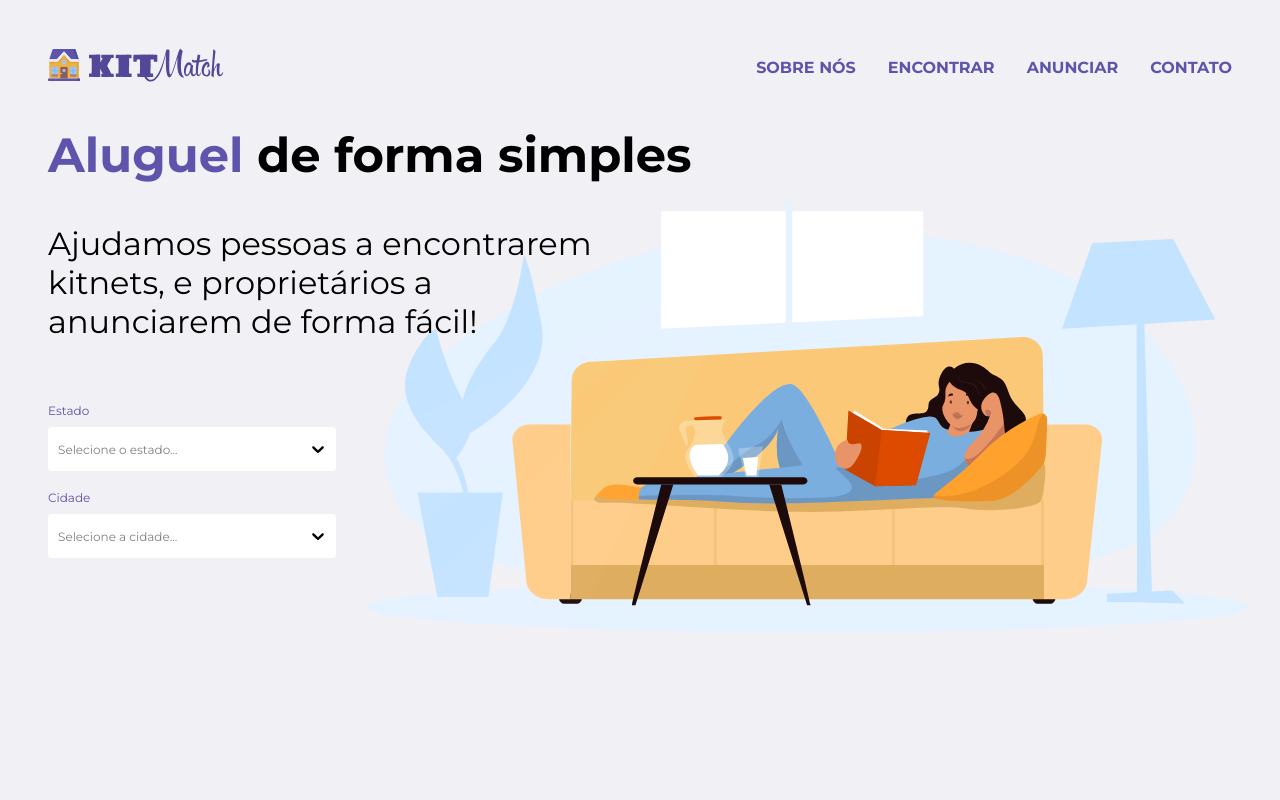
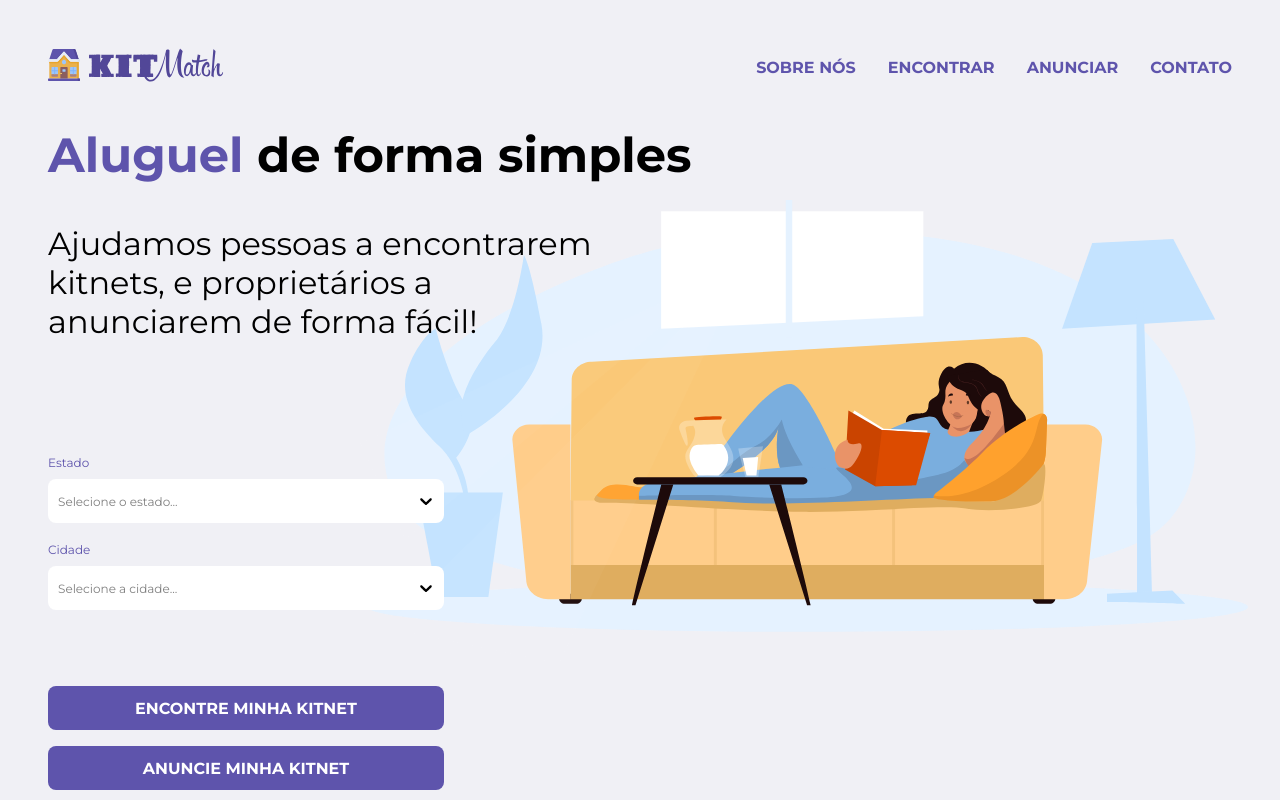
Before and after one commit to gmcotta/kitmatch-web, a React (Create React App) app: page / in a window 1280 px wide. Built offline with nearby package versions, Linux system fonts and the light colour scheme; no server answers.

Commit message:
Button component created, fix header menu

```diff
--- a/package.json
+++ b/package.json
@@ -13,6 +13,7 @@
     "@types/react": "^16.9.0",
     "@types/react-dom": "^16.9.0",
     "axios": "^0.19.2",
+    "polished": "^3.6.5",
     "react": "^16.13.1",
     "react-dom": "^16.13.1",
     "react-router-dom": "^5.2.0",
--- a/public/index.html
+++ b/public/index.html
@@ -8,7 +8,7 @@
       name="description"
       content="Web site created using create-react-app"
     />
-    <link href="https://fonts.googleapis.com/css2?family=Montserrat:wght@400;700&display=swap" rel="stylesheet">
+    <link href="https://fonts.googleapis.com/css2?family=Montserrat:wght@400;700;900&display=swap" rel="stylesheet">
     <title>KitMatch</title>
   </head>
   <body>
--- a/src/components/Header/styles.ts
+++ b/src/components/Header/styles.ts
@@ -1,4 +1,5 @@
 import styled, { css } from 'styled-components';
+import { darken } from 'polished';
 
 interface NavProps {
   open: boolean;
@@ -18,14 +19,15 @@ export const Nav = styled.nav<NavProps>`
     text-decoration: none;
     font-weight: bold;
     margin: 0 16px;
-    z-index: 16;
-
-    &::nth-child(2) {
-      margin-left: 0;
-    }
+    text-transform: uppercase;
 
     &:last-child {
       margin-right: 0;
+    }
+
+    &:hover {
+      font-weight: 900;
+      color: ${darken(0.1, '#5e54ac')};
     }
   }
 
@@ -47,6 +49,7 @@ export const Nav = styled.nav<NavProps>`
         position: fixed;
         top: 0;
         left: 0;
+        z-index: 16;
 
         a {
           font-size: 32px;
@@ -58,11 +61,11 @@ export const Nav = styled.nav<NavProps>`
 
 export const MenuButton = styled.button`
   display: none;
-  z-index: 8;
   background-color: transparent;
   border: none;
 
   @media (max-width: 425px) {
     display: inline;
+    z-index: 16;
   }
 `;
--- /dev/null
+++ b/src/components/HomeButton/index.tsx
@@ -0,0 +1,9 @@
+import React from 'react';
+
+import { Button } from './styles';
+
+const HomeButton: React.FC = ({ children }) => {
+  return <Button type="button">{children}</Button>;
+};
+
+export default HomeButton;
--- /dev/null
+++ b/src/components/HomeButton/styles.ts
@@ -0,0 +1,19 @@
+import styled from 'styled-components';
+import { darken } from 'polished';
+
+export const Button = styled.button`
+  height: 44px;
+  width: 100%;
+  background-color: #5e54ac;
+  color: #fff;
+  font-size: 16px;
+  border: none;
+  border-radius: 8px;
+  font-weight: bold;
+  text-transform: uppercase;
+
+  &:hover {
+    background-color: ${darken(0.1, '#5e54ac')};
+    font-weight: 900;
+  }
+`;
--- a/src/components/HomeSelect/index.tsx
+++ b/src/components/HomeSelect/index.tsx
@@ -1,7 +1,7 @@
 import React, { InputHTMLAttributes } from 'react';
 import Select from 'react-select';
 
-import { Label, Container } from './styles';
+import { Label } from './styles';
 
 interface SelectProps extends InputHTMLAttributes<HTMLSelectElement> {
   name: string;
@@ -17,10 +17,11 @@ const customStyles = {
   control: (provided: any) => ({
     ...provided,
     border: 'none',
+    borderRadius: '8px',
     height: '44px',
-    width: '288px',
     marginTop: '8px',
     fontSize: '12px',
+    zIndex: '-10',
   }),
 
   indicatorSeparator: () => ({
@@ -32,15 +33,9 @@ const customStyles = {
     color: '#000',
   }),
 
-  menu: (provided: any) => ({
-    ...provided,
-    width: '288px',
-  }),
-
   menuList: (provided: any) => ({
     ...provided,
     fontSize: '12px',
-    width: '288px',
   }),
 };
 
@@ -51,7 +46,7 @@ const HomeSelect: React.FC<SelectProps> = ({
   onChange,
 }) => {
   return (
-    <Container>
+    <div>
       <Label>{name}</Label>
       <Select
         options={values}
@@ -60,7 +55,7 @@ const HomeSelect: React.FC<SelectProps> = ({
         noOptionsMessage={() => 'Sem opções'}
         styles={customStyles}
       />
-    </Container>
+    </div>
   );
 };
 
--- a/src/components/HomeSelect/styles.ts
+++ b/src/components/HomeSelect/styles.ts
@@ -4,7 +4,3 @@ export const Label = styled.span`
   font-size: 12px;
   color: #5e54ac;
 `;
-
-export const Container = styled.div`
-  margin: 16px 0;
-`;
--- a/src/pages/Home/index.tsx
+++ b/src/pages/Home/index.tsx
@@ -2,8 +2,16 @@ import React, { useState, useEffect } from 'react';
 import axios from 'axios';
 import Header from '../../components/Header';
 import HomeSelect from '../../components/HomeSelect';
+import HomeButton from '../../components/HomeButton';
 
-import { Title, Container, BackgroundImage } from './styles';
+import {
+  Title,
+  Container,
+  BackgroundImage,
+  FlexContainer,
+  SelectWrapper,
+  ButtonWrapper,
+} from './styles';
 
 interface IBGEUfResponse {
   sigla: string;
@@ -81,12 +89,14 @@ const Home: React.FC = () => {
         <span>Aluguel</span>
         &nbsp;de forma simples
       </Title>
+      <BackgroundImage />
+      <FlexContainer>
         <p>
-        Ajudamos pessoas a encontrarem kitnets, e proprietários a anunciarem de
-        forma fácil!
+          Ajudamos pessoas a encontrarem kitnets, e proprietários a anunciarem
+          de forma fácil!
         </p>
-      <BackgroundImage />
 
+        <SelectWrapper>
           <HomeSelect
             name="Estado"
             values={UFs}
@@ -99,6 +109,12 @@ const Home: React.FC = () => {
             placeholder="Selecione a cidade..."
             onChange={handleCityChange}
           />
+        </SelectWrapper>
+        <ButtonWrapper>
+          <HomeButton>Encontre minha kitnet</HomeButton>
+          <HomeButton>Anuncie minha kitnet</HomeButton>
+        </ButtonWrapper>
+      </FlexContainer>
     </Container>
   );
 };
--- a/src/pages/Home/styles.ts
+++ b/src/pages/Home/styles.ts
@@ -6,6 +6,7 @@ import mobileBG from '../../assets/home_gray_house.svg';
 export const Container = styled.div`
   padding: 48px;
   max-width: 1366px;
+  height: 100vh;
   margin: 0 auto;
   position: relative;
 
@@ -17,7 +18,7 @@ export const Container = styled.div`
 
   @media (max-width: 425px) {
     padding: 16px;
-
+    height: 100vh;
     p {
       font-size: 16px;
       width: 200px;
@@ -45,16 +46,49 @@ export const BackgroundImage = styled.div`
   background-size: 100%;
   width: 888px;
   height: 464px;
-  position: fixed;
+  position: absolute;
   top: 200px;
   right: 32px;
-  z-index: -8;
+  z-index: -16;
 
   @media (max-width: 425px) {
     background: url(${mobileBG}) no-repeat;
+    position: fixed;
     width: 480px;
     height: 408px;
     top: 100px;
-    left: 48px;
+    right: -208px;
   }
 `;
+
+export const FlexContainer = styled.section`
+  display: flex;
+  flex-direction: column;
+  justify-content: space-between;
+`;
+
+export const SelectWrapper = styled.div`
+  width: 396px;
+  margin-top: 68px;
+
+  display: grid;
+  grid-template-rows: repeat(2, 1fr);
+  gap: 16px;
+
+  @media (max-width: 425px) {
+    width: 100%;
+  }
+`;
+
+export const ButtonWrapper = styled.div`
+  width: 396px;
+  margin-top: 76px;
+
+  display: grid;
+  grid-template-rows: repeat(2, 1fr);
+  gap: 16px;
+
+  @media (max-width: 425px) {
+    width: 100%;
+  }
+`;
```
Also changed, not shown: 1 other file (tests, documents, lock files or other folders). Lines whose indentation alone changed are shown as unchanged.
